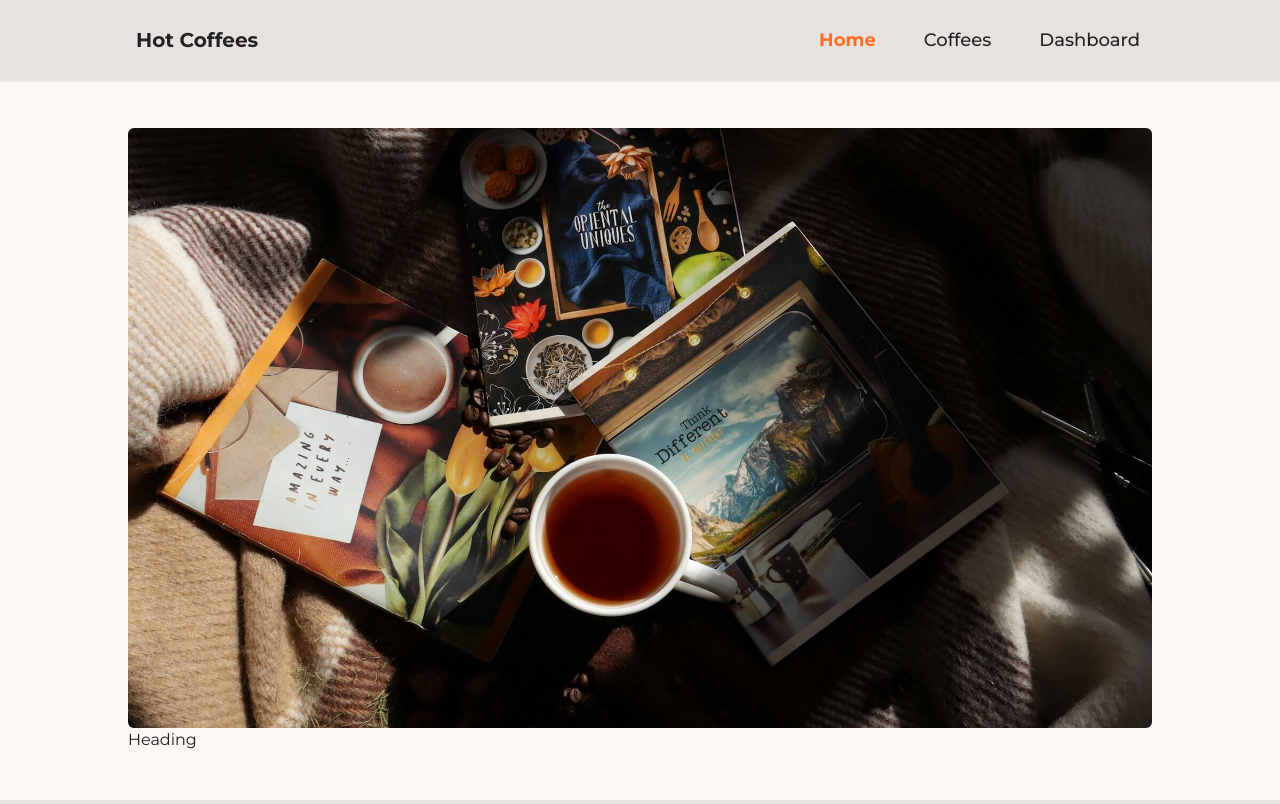
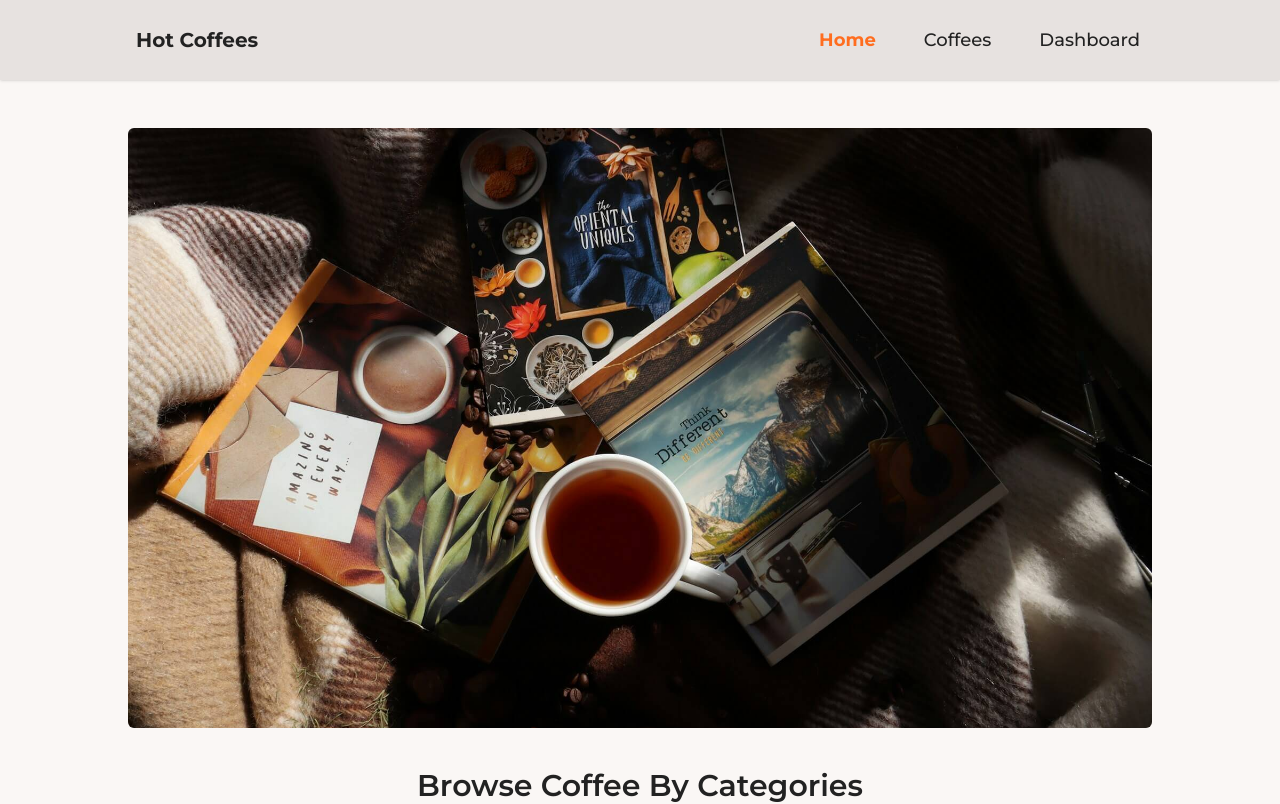
Before and after one commit to rubayedhasan/coffee-shop-router, a React (Vite) app: page / in a window 1280 px wide. Shown: the top 804 px of the page. Built offline with nearby package versions, Linux system fonts and the light colour scheme.

Commit message:
adding heading component on home page

```diff
--- a/package.json
+++ b/package.json
@@ -12,6 +12,7 @@
   "dependencies": {
     "@tailwindcss/vite": "^4.1.18",
     "daisyui": "^5.5.14",
+    "prop-types": "^15.8.1",
     "react": "^19.2.0",
     "react-dom": "^19.2.0",
     "react-icons": "^5.5.0",
--- a/src/components/Heading.jsx
+++ b/src/components/Heading.jsx
@@ -1,10 +1,18 @@
-const Heading = () => {
+import PropTypes from "prop-types";
+
+const Heading = ({ title, subtitle }) => {
   return (
-    <div>
-      {" "}
-      <p>Heading </p>{" "}
+    <div className="text-center mt-8 lg:mt-10 space-y-3.5">
+      <h3 className="text-2xl md:text-3xl font-semibold">{title}</h3>
+      <p className="text-base md:text-lg lg:text-xl font-light ">{subtitle}</p>
     </div>
   );
 };
 
+// define the propTypes
+Heading.propTypes = {
+  title: PropTypes.string.isRequired,
+  subtitle: PropTypes.string.isRequired,
+};
+
 export default Heading;
--- a/src/pages/Home.jsx
+++ b/src/pages/Home.jsx
@@ -8,7 +8,11 @@ const Home = () => {
       <Banner />
 
       {/* heading section component:: Heading */}
-      <Heading />
+      <Heading
+        title="Browse Coffee By Categories"
+        subtitle="Choose your desired coffee category to browse through specific coffees that fit in your taste"
+      />
+
       {/* dynamic selection tab  */}
       {/* dynamic cards base on the selection tab  */}
     </div>
```
Also changed, not shown: 1 other file (tests, documents, lock files or other folders).
